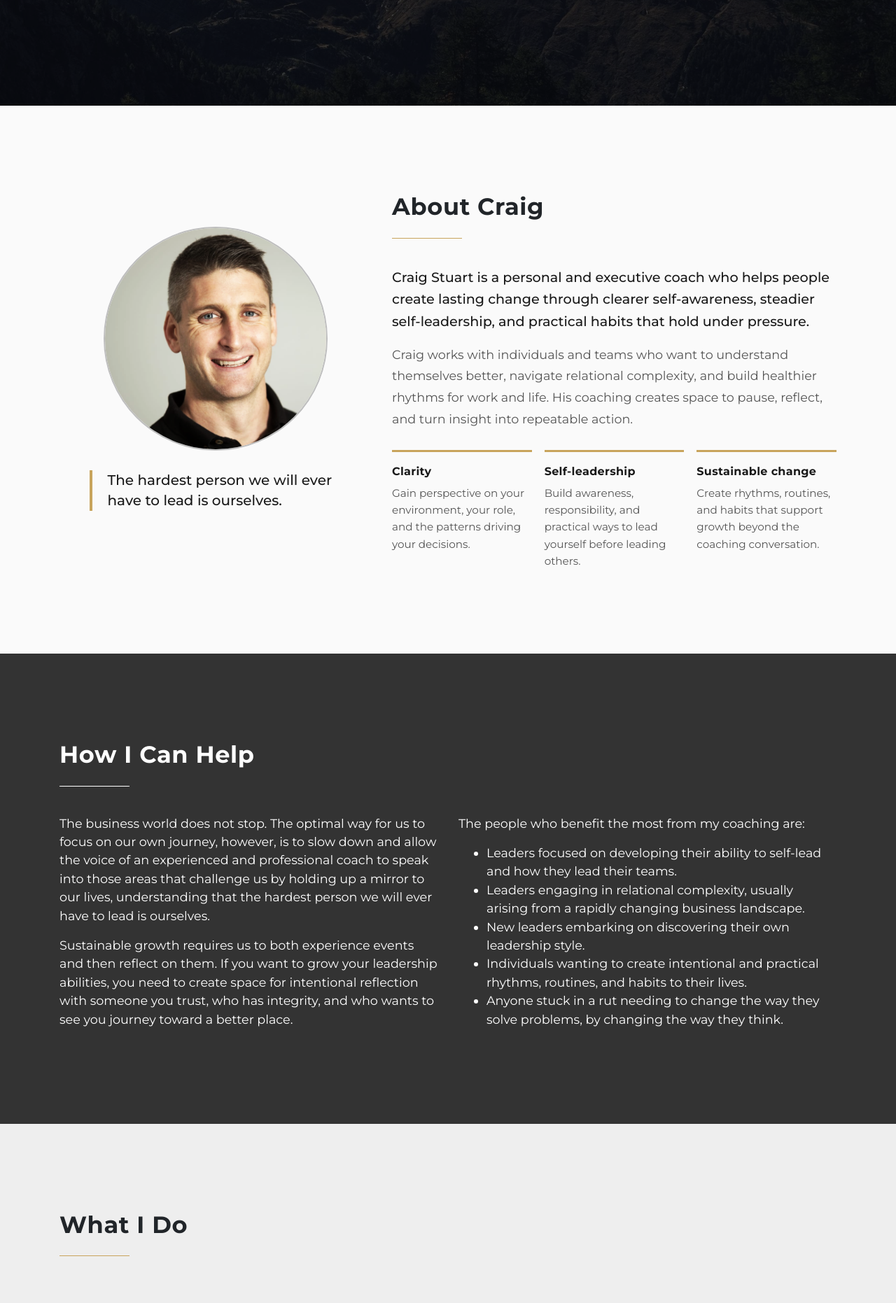
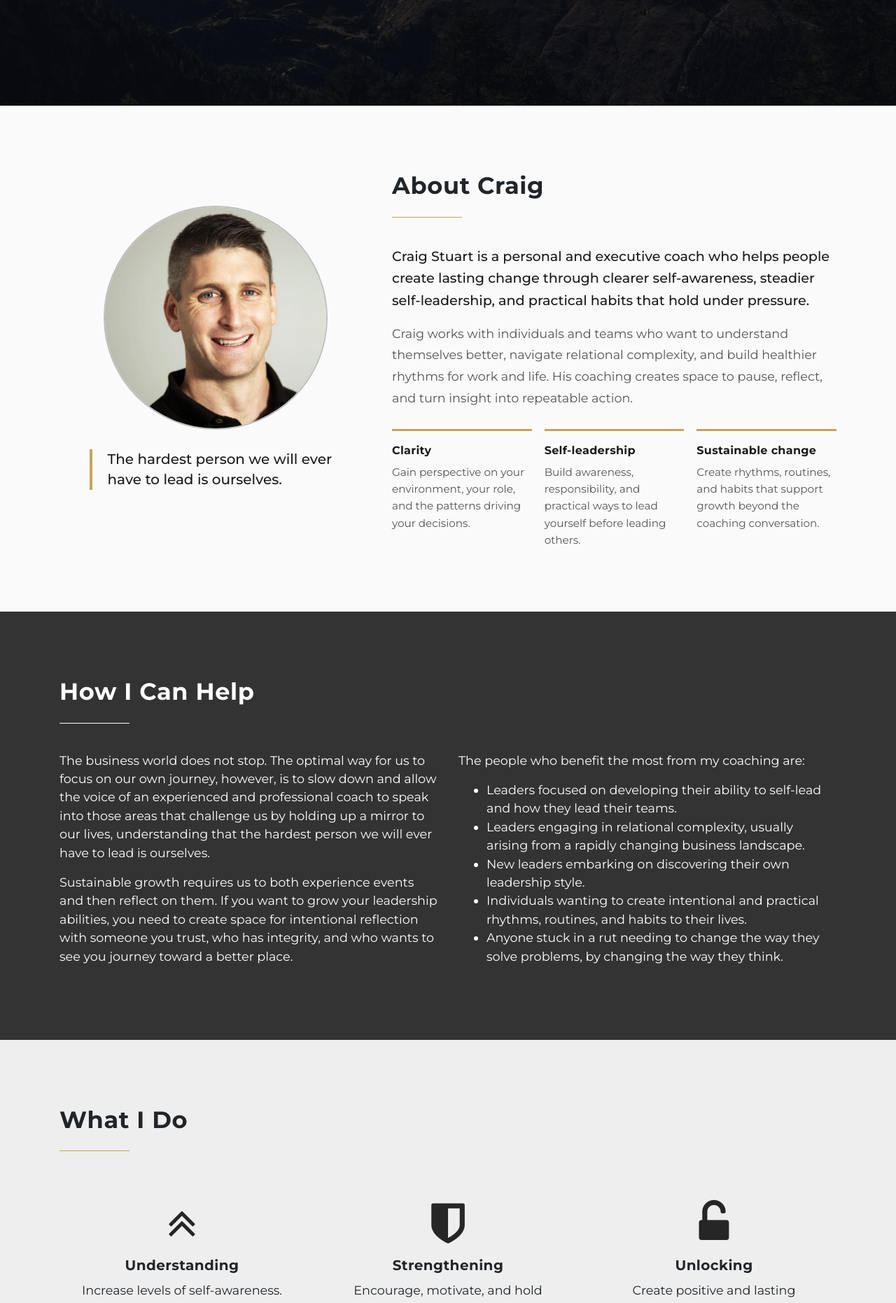
Before and after one commit to oosthuizenp/apexcoaching, a Jekyll site: the page built from index.html, in a window 1280 px wide. Shown: the part 660-2522 px from the top of the page at 70% size. Built offline with Jekyll 4.4.1, drawn with Linux system fonts in a browser that asks for light colours; nearby versions of some CDN libraries; library files that are not in the unit come from our copies.

Commit message:
fix: update services and testimonials sections for improved layout and styling consistency

```diff
--- a/_includes/home/services.html
+++ b/_includes/home/services.html
@@ -7,9 +7,11 @@
           {% for service in site.data.sitetext.home.services.items %}
           <div class="col-md-4">
             <div class="service-box">
-              <div class="service-box__icon"><i class="fa {{ service.icon }} fa-lg"></i></div>
-              <h5>{{ service.title }}</h5>
-              <p>{{ service.text }}</p>
+              <div class="service-box__content">
+                <div class="service-box__icon"><i class="fa {{ service.icon }} fa-lg"></i></div>
+                <h5>{{ service.title }}</h5>
+                <p>{{ service.text }}</p>
+              </div>
             </div>
           </div>
           {% endfor %}
--- a/_includes/home/testimonials.html
+++ b/_includes/home/testimonials.html
@@ -2,7 +2,7 @@
   <div class="container">
     <div class="row">
       <div class="col-lg-12">
-        <h2 style="color: #fff;" class="section-heading">{{ site.data.sitetext.home.testimonials.heading }}</h2>
+        <h2 class="section-heading">{{ site.data.sitetext.home.testimonials.heading }}</h2>
         {% for item in site.data.sitetext.home.testimonials.items %}
         <div class="testimonial">
           {% if item.image %}
--- a/_includes/structured-data.html
+++ b/_includes/structured-data.html
@@ -49,8 +49,7 @@
       "sameAs": [
         "{{ site.data.business.social.linkedin }}"
       ]
-    },
-    {% if page.id == 'home' %}
+    }{% if page.page_id == 'home' %},
     {
       "@type": "FAQPage",
       "@id": "{{ site.url }}/#faq",
--- a/assets/css/style.default.css
+++ b/assets/css/style.default.css
@@ -28,12 +28,12 @@ img {
 } */
 
 section {
-  padding: 120px 0;
+  padding: 90px 0;
 }
 
 @media (max-width: 767.98px) {
   section {
-    padding: 60px 0;
+    padding: 45px 0;
   }
 }
 
@@ -354,13 +354,30 @@ nav.navbar.sticky .site-header__logo--light {
 .services .service-box {
   height: auto;
   padding: 24px;
-  border-top: 3px solid transparent;
-  transition: transform 0.3s, border-color 0.3s;
+  text-align: center;
 }
 
-.services .service-box:hover {
-  transform: translateY(-4px);
-  border-top-color: #c8a45c;
+.services .service-box__content {
+  position: relative;
+  display: inline-block;
+  overflow: hidden;
+  max-width: 100%;
+}
+
+.services .service-box__content::before {
+  content: "";
+  position: absolute;
+  top: 0;
+  left: -140%;
+  width: 75%;
+  height: 100%;
+  background: linear-gradient(110deg, transparent 0%, rgba(200, 164, 92, 0.08) 42%, rgba(200, 164, 92, 0.24) 50%, rgba(200, 164, 92, 0.08) 58%, transparent 100%);
+  pointer-events: none;
+  transition: left 0.7s ease;
+}
+
+.services .service-box:hover .service-box__content::before {
+  left: 140%;
 }
 
 .services .service-box__icon {
@@ -380,7 +397,7 @@ nav.navbar.sticky .site-header__logo--light {
 /* Testimonials */
 
 .testimonials {
-  padding: 120px 0;
+  padding: 90px 0;
   background: #f8f8f8;
 }
 
@@ -784,7 +801,7 @@ background-position: center center;
 
 /* FAQ */
 .faq {
-  padding: 120px 0;
+  padding: 90px 0;
   background: #fafafa;
 }
 
```
